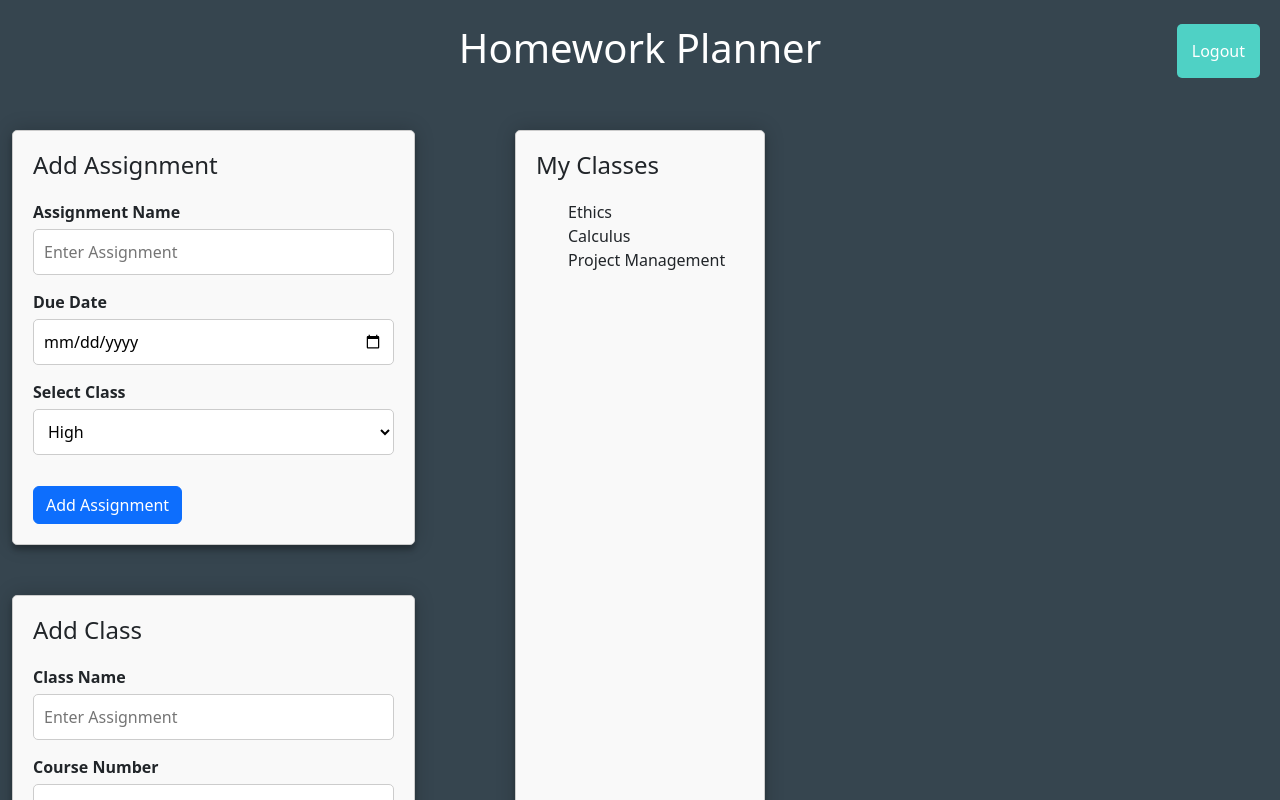
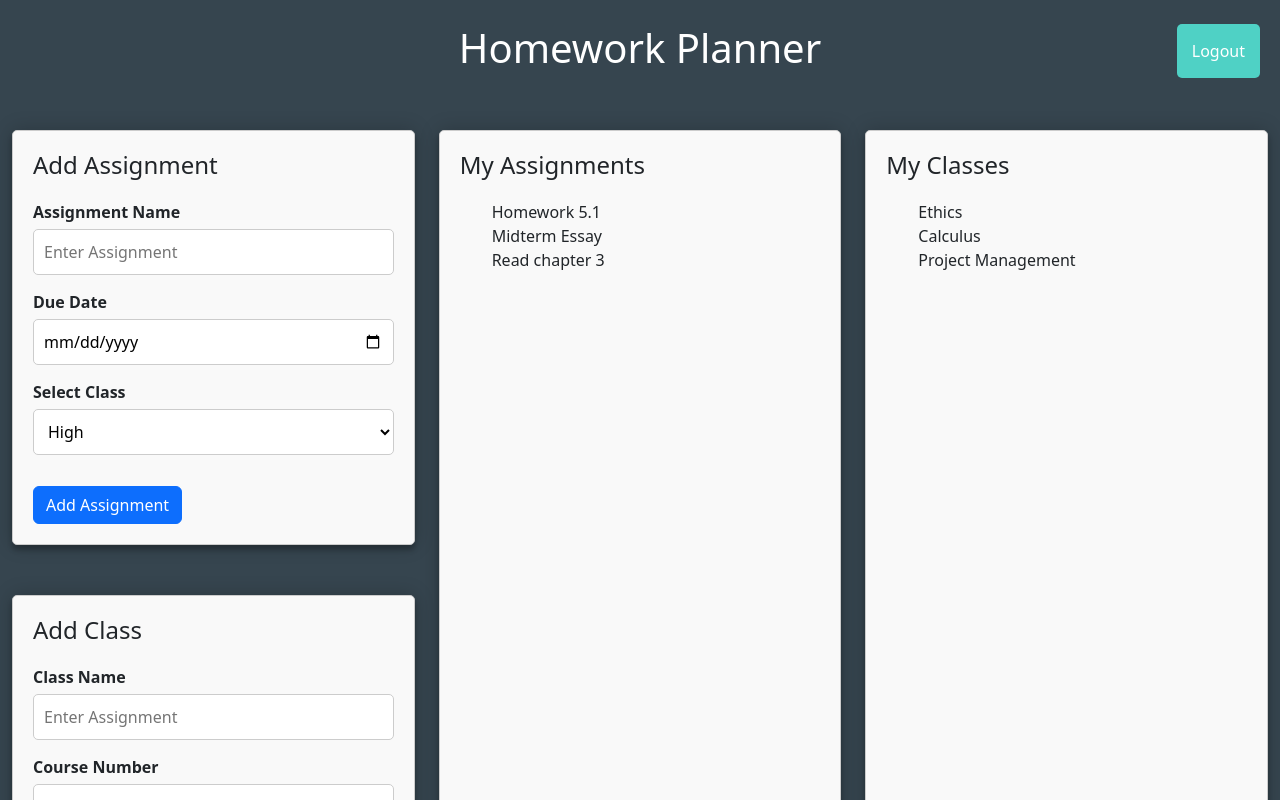
Before and after one commit to Gavinp14/HomeworkHelper, a React (Create React App) app in the folder client/: page /home in a window 1280 px wide. Shown: the top 800 px of the page. Built offline with nearby package versions, Linux system fonts and the light colour scheme.

Commit message:
added assignment list component to home, ready to add buttons and make list items look pretty and possible ui changes

```diff
--- a/client/src/App.js
+++ b/client/src/App.js
@@ -13,8 +13,8 @@ function App() {
     <Router>
       <ToastContainer />
       <Routes>
+        <Route path="/" element={<Login />} />
         <Route path="/signup" element={<Signup />} />
-        <Route path="/login" element={<Login />} />
         <Route path="/home" element={<Home />} />
       </Routes>
     </Router>
--- a/client/src/components/AddAssignment/addassignment.css
+++ b/client/src/components/AddAssignment/addassignment.css
@@ -9,6 +9,7 @@ body {
   .add-assignment-container {
     width: 100%;
     max-width: 600px; /* Adjust the width as needed */
+    max-height: 100%;
     margin: 50px auto; /* Center the container */
     padding: 20px;
     border: 1px solid #ccc; /* Add a border */
--- a/client/src/components/AssignmentList/assignmentlist.css
+++ b/client/src/components/AssignmentList/assignmentlist.css
@@ -0,0 +1,24 @@
+body {
+    font-family: Arial, sans-serif; /* Match the font-family used in the homepage */
+    margin: 0; /* Remove default body margin */
+    padding: 0; /* Remove default body padding */
+  }
+
+  /* Style for the container */
+  .assignmentList-container {
+    width: 100%;
+    height: 100%;
+    max-width: 1200px; /* Adjust the width as needed */
+    max-height: 782px;
+    margin: 50px auto; /* Center the container */
+    padding: 20px;
+    border: 1px solid #ccc; /* Add a border */
+    border-radius: 5px;
+    background-color: #f9f9f9; /* Match the background color of the homepage */
+    box-shadow: 0 0 20px 0 rgba(0, 0, 0, 0.2), 0 5px 5px 0 rgba(0, 0, 0, 0.24);
+  }
+
+  .assignmentList-container h1 {
+    font-size: 24px; /* Match the font size of the homepage headings */
+    margin-bottom: 20px; /* Add some space below the heading */
+  }
--- a/client/src/components/AssignmentList/index.js
+++ b/client/src/components/AssignmentList/index.js
@@ -0,0 +1,20 @@
+import React from "react";
+import "./assignmentlist.css";
+
+function AssignmentList() {
+  const dummyData = ["Homework 5.1", "Midterm Essay", "Read chapter 3"];
+  return (
+    <div className="assignmentList-container">
+      <h1>My Assignments</h1>
+      <ul>
+        {dummyData.map((className, index) => (
+          <div key={index} className="class-item">
+            {className}
+          </div>
+        ))}
+      </ul>
+    </div>
+  );
+}
+
+export default AssignmentList;
--- a/client/src/components/ClassList/classlist.css
+++ b/client/src/components/ClassList/classlist.css
@@ -8,7 +8,7 @@ body {
   .classList-container {
     width: 100%;
     height: 100%;
-    max-width: 250px; /* Adjust the width as needed */
+    max-width: 1200px; /* Adjust the width as needed */
     max-height: 782px;
     margin: 50px auto; /* Center the container */
     padding: 20px;
--- a/client/src/pages/Home/home.css
+++ b/client/src/pages/Home/home.css
@@ -14,3 +14,7 @@ body{
     color: #fff;
     cursor: pointer;
 }
+
+h1{
+    position: sticky;
+}
--- a/client/src/pages/Home/index.js
+++ b/client/src/pages/Home/index.js
@@ -6,6 +6,7 @@ import { toast } from "react-toastify";
 import AddAssignment from "../../components/AddAssignment";
 import AddClass from "../../components/AddClass";
 import ClassList from "../../components/ClassList";
+import AssignmentList from "../../components/AssignmentList";
 import "./home.css";
 
 const Home = () => {
@@ -37,9 +38,11 @@ const Home = () => {
             <AddClass />
           </div>
           <div className="col-sm-4">
+            <AssignmentList />
+          </div>
+          <div className="col-sm-4">
             <ClassList />
           </div>
-          <div className="col-sm-4"></div>
         </div>
       </div>
     </div>
```
